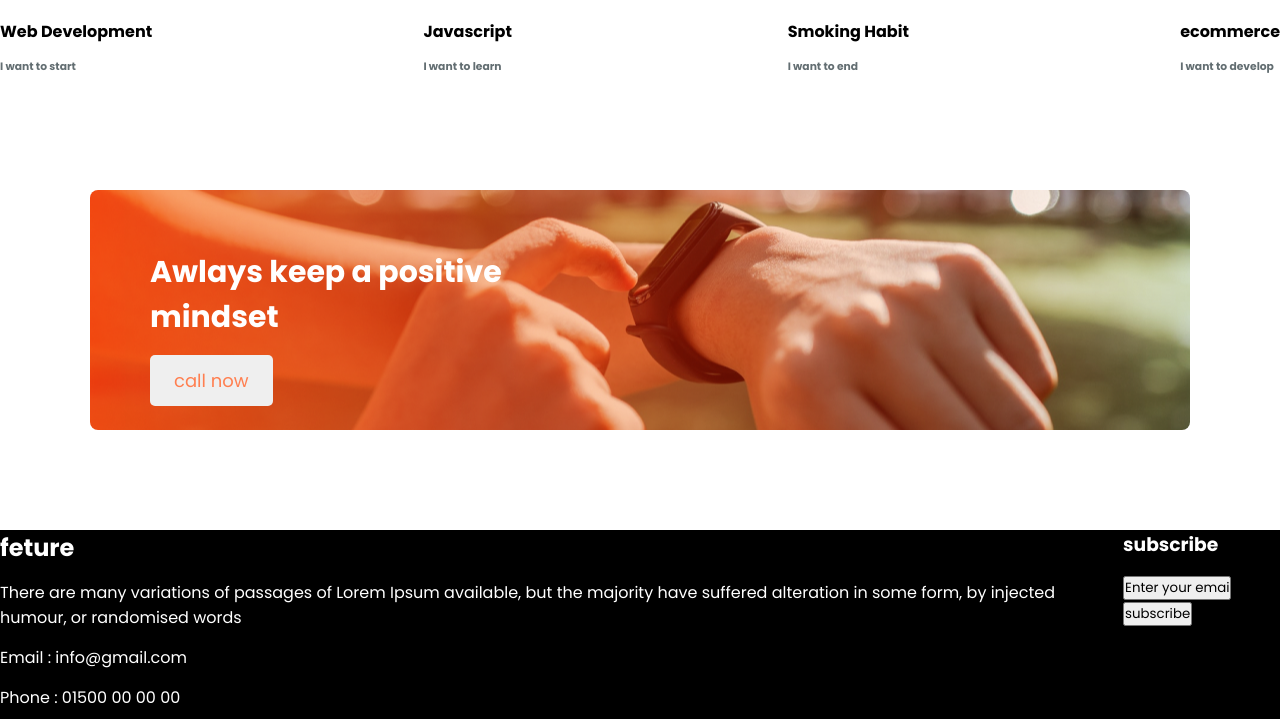
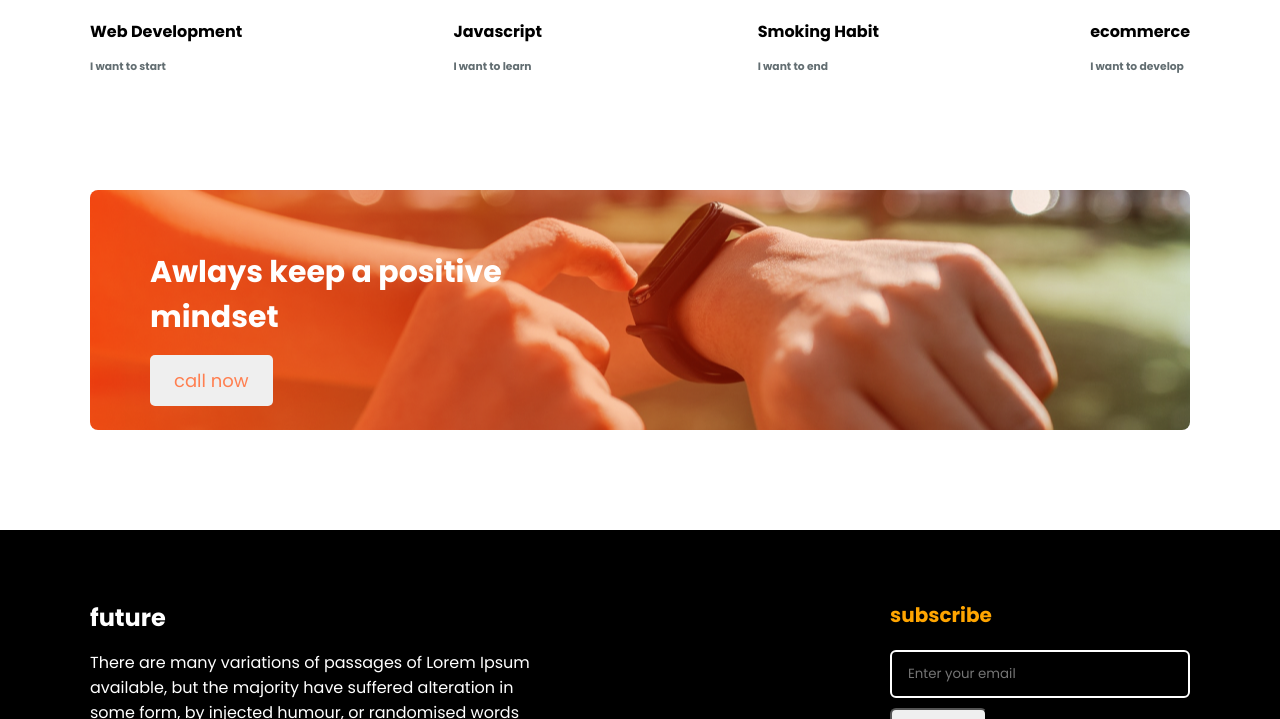
Before and after one commit to julkarnaeen1/new-year-assigment, a plain HTML site: page index.html in a window 1280 px wide. Shown: the part 1822-2541 px from the top of the page. Drawn offline with Linux system fonts and the light colour scheme.

Commit message:
allsection added

```diff
--- a/index.html
+++ b/index.html
@@ -23,11 +23,11 @@
 
    <!-- Main section start -->
 
-   <main>
+   <main class="container">
 
     <!-- my failure section -->
 
-    <section class="my-failure">
+    <section class="my-failure ">
 
         <div class="secound-banner">
             <div class="secound-banner-image">
@@ -49,7 +49,7 @@
 
     <!-- my plan section start -->
 
-    <section class="my plans">
+    <section class="my plans container">
 
         <h2 class="plan-title">My Plans</h2>
 
@@ -95,10 +95,10 @@
 
    <footer>
 
-    <div class="future-and-subscribe">
+    <div class="future-and-subscribe container">
 
         <div class="future">
-            <h2>feture</h2>
+            <h2>future</h2>
             <p>There are many variations of passages of Lorem Ipsum available, but the majority have suffered alteration in some form, by injected humour, or randomised words</p>
             <p>Email : info@gmail.com</p>
             <p>Phone : 01500 00 00 00</p>
@@ -108,11 +108,15 @@
         </div>
         <div class="subscribe">
             <h3>subscribe</h3>
-            <button>Enter your emai</button>
+            <form action="">
+                <input type="email" placeholder="Enter your email">
+            </form>
             <button>subscribe</button>
         </div>
     </div>
+   </footer>
 
-   </footer>
+   <!-- future and subscribe section end -->
+
 </body>
 </html>
--- a/style.css
+++ b/style.css
@@ -49,6 +49,11 @@
 /* Banner section end */
 
 /* my failure section start */
+.container{
+    width: 1100px;
+    margin: 0 auto;
+}
+
 .secound-banner{
     display: flex;
     justify-content: space-between;
@@ -145,13 +150,31 @@
 footer{
     background-color: black;
     height: 400px;
+    padding-top: 70px;
 }
 .future h2{
     margin-bottom: 15px;
 }
 .future p{
     margin-bottom: 15px;
+    width: 450px;
 }
-.subscribe  h3{
-    margin-bottom: 15px;
+
+.subscribe h3{
+    color: orange;
+    font-size: 20px;
+    margin-bottom: 20px;
 }
+.subscribe input {
+    width: 300px;
+    padding: 12px 16px;
+    background-color: black;
+    border: 2px solid #fff;
+    border-radius: 6px;
+    margin-bottom: 10px;
+}
+.subscribe button{
+    color: orange;
+    padding: 10px 14px;
+    border-radius: 6px;
+}
```
